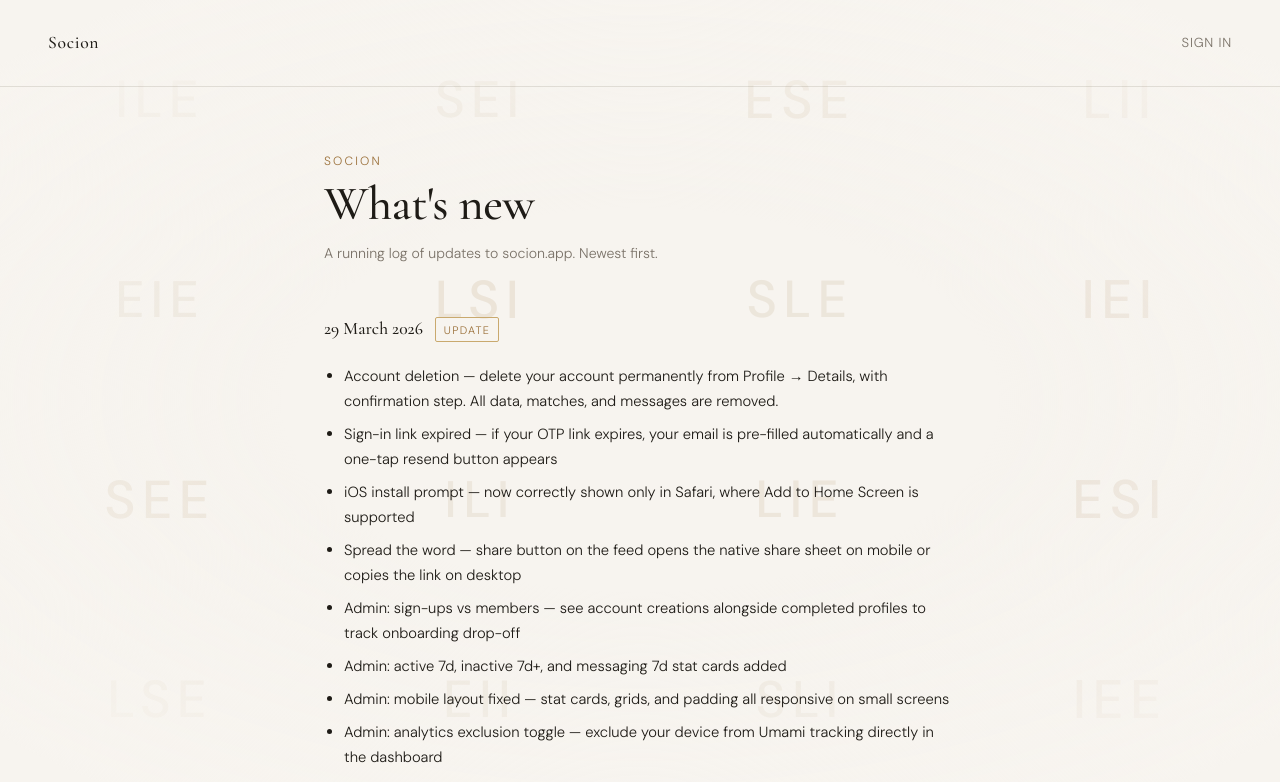
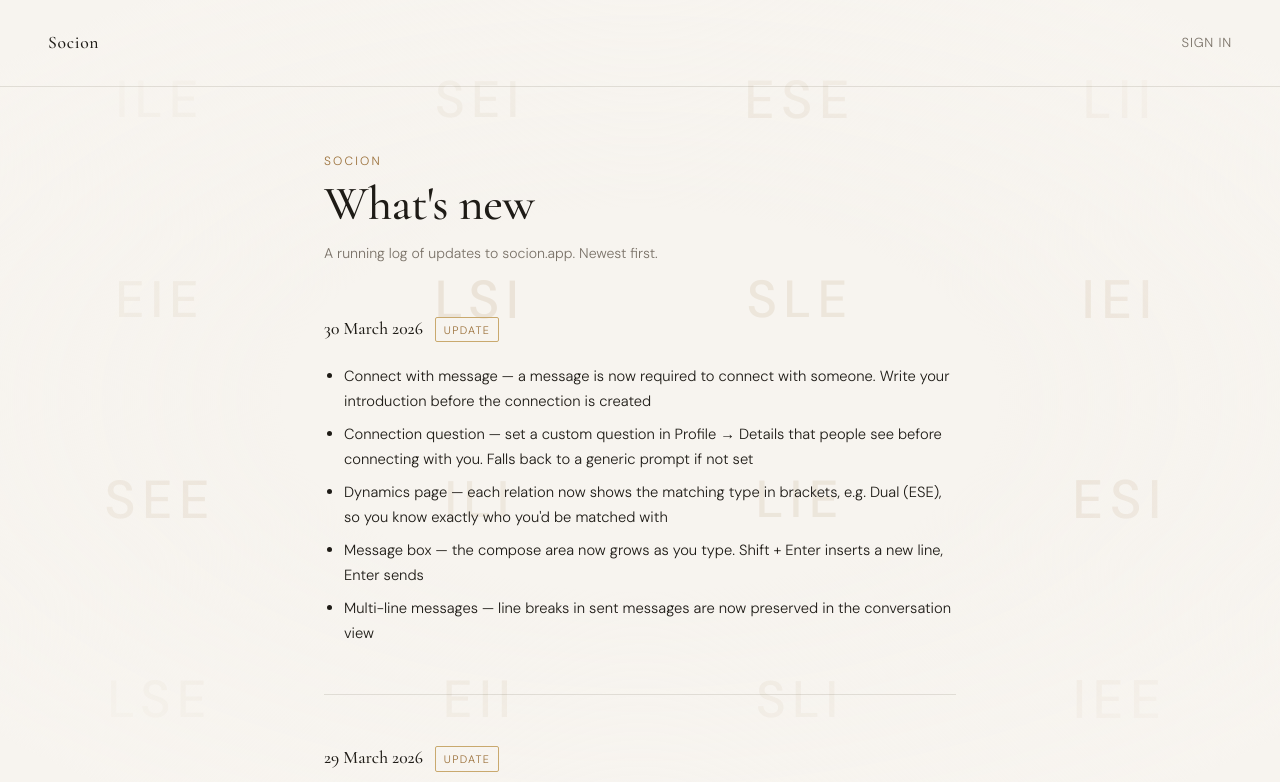
Before and after one commit to sstern42/socionics-match, a React (Vite) app: page /changelog in a window 1280 px wide. Shown: the top 782 px of the page. Built offline with nearby package versions, Linux system fonts and the light colour scheme; no server answers.

Commit message:
Add files via upload

```diff
--- a/src/pages/Changelog.jsx
+++ b/src/pages/Changelog.jsx
@@ -1,6 +1,17 @@
 import Layout from '../components/Layout'
 
 export const ENTRIES = [
+  {
+    date: '30 March 2026',
+    label: 'Update',
+    items: [
+      'Connect with message — a message is now required to connect with someone. Write your introduction before the connection is created',
+      'Connection question — set a custom question in Profile → Details that people see before connecting with you. Falls back to a generic prompt if not set',
+      'Dynamics page — each relation now shows the matching type in brackets, e.g. Dual (ESE), so you know exactly who you\'d be matched with',
+      'Message box — the compose area now grows as you type. Shift + Enter inserts a new line, Enter sends',
+      'Multi-line messages — line breaks in sent messages are now preserved in the conversation view',
+    ],
+  },
   {
     date: '29 March 2026',
     label: 'Update',
```
